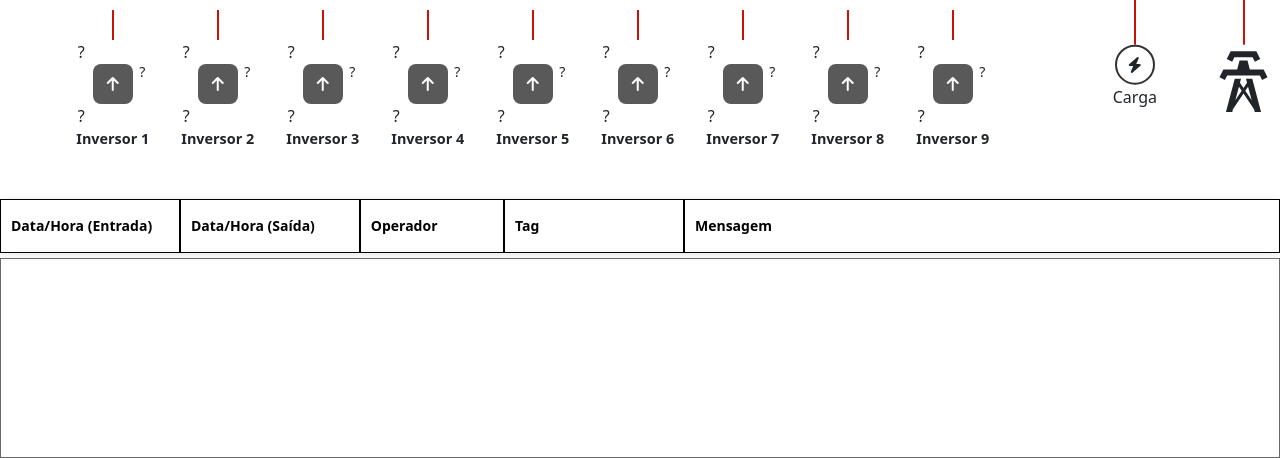
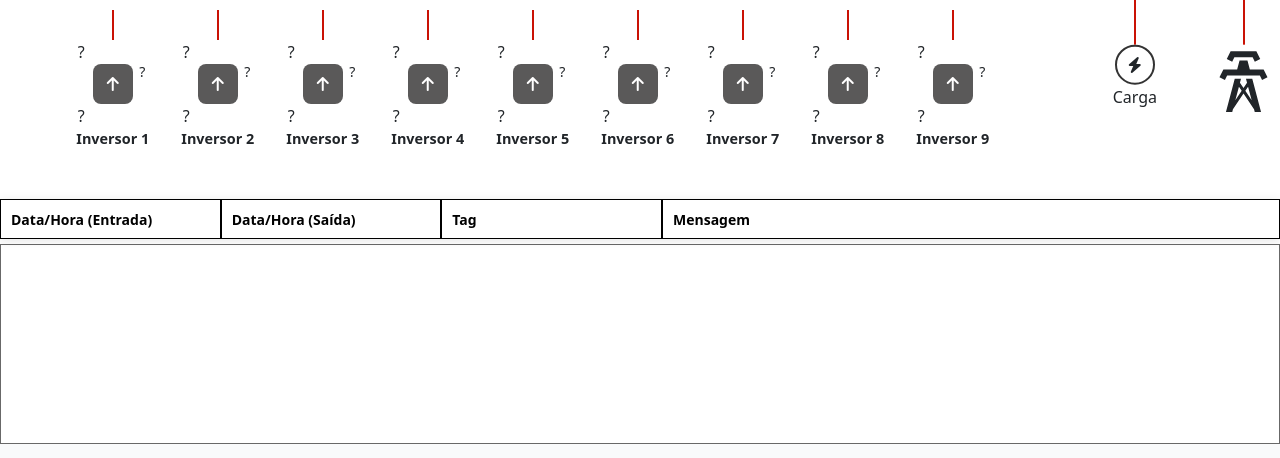
Before and after one commit to capua-eng/dash-graphein, a FastAPI app: page / in a window 1280 px wide. Shown: the part 644-1102 px from the top of the page. Run offline with FastAPI, Linux system fonts and the light colour scheme.

Commit message:
estilo alarmes

```diff
--- a/static/assets/style.css
+++ b/static/assets/style.css
@@ -673,19 +673,19 @@ nav button {
     min-height: 60px;
   }
 }
+
+
+/* ALARMES (header) */
 .alarm-header {
   display: flex;
-  /* background-color: #2c3e50; */
   color: black;
-  /* padding: 12px 0; */
   position: sticky;
   top: 0;
   z-index: 100;
   box-shadow: 0 2px 10px rgba(0, 0, 0, 0.1);
-  /* border-bottom: 1px solid black;; */
+  margin-bottom: 5px;
+  height: 40px;
   /* border: 1px solid red; */
-  margin-bottom: 5px;
-  height: auto;
 }
 
 .alarm-header > div {
@@ -694,97 +694,138 @@ nav button {
   font-size: 14px;
   border: 1px solid black;
   display: flex;
-  padding-top: 15px;
-
+  padding-top: 9px;
+  text-align: left;
+  width: 100%;
+  /* background-color: #2ecc71; */
 }
 
 .datetime_in,
 .datetime_out {
-  width: 15%;
-}
-
-.operator {
-  width: 12%;
+  flex: 1;
 }
 
 .tag {
-  width: 15%;
+  flex: 1;
 }
 
 .message {
-  width: 50%;
-  padding-left: 100px;
+  flex: 3;
 }
 
-/* Lista de Alarmes */
+/* lista de alarmes */
 .alarms-container {
   margin: 0;
   padding: 0;
   border: 1px solid rgb(104, 104, 104);
   overflow-y: scroll;
   height: 200px;
-
 }
 
 .alarm-item {
   display: flex;
   background-color: white;
-  /* margin: 5px 0; */
   margin-bottom: 5px;
   padding: 12px 0;
-  /* border-radius: 4px; */
   box-shadow: 0 1px 3px rgba(0, 0, 0, 0.1);
   transition: all 0.3s ease;
   position: relative;
-  height: 50px;
+  height: 35px;
   border: 1px solid gray;
-  /* border: 1px solid blue; */
+  /* border-radius: 4px; */
 }
 
 .alarm-item > div {
-  /* padding: 0 10px; */
-  /* padding-top: 13px; */
-  /* padding-left: 55px; */
   display: flex;
   align-items: center;
   justify-content: left;
   font-size: 14px;
   /* border: 1px solid green; */
-
 }
-
 .alarm-item:hover {
-  transform: translateY(-2px);
   box-shadow: 0 4px 8px rgba(0, 0, 0, 0.1);
 }
 
-/* Cores dos alarmes por status */
+/* cores dos alarmes por status */
 .alarm-item.active {
   background-color: #c4001d;
-  /* Vermelho claro */
   border-left: 4px solid #f44336;
 }
-
 .alarm-item.resolved {
   background-color: #ffc400;
-  /* Amarelo claro */
-  border-left: 4px solid #ffc107;
+  border-left: 4px solid #d19d02;
 }
 
 .alarm-item.active, .alarm-item.resolved .datetime{
   padding-left: 1%;
   font-weight: 600;
 }
+.alarm-item.active .datetime{
+  color: #ebebeb;
+}
 
 .alarm-item.active .message {
   color: #ffffff;
   font-weight: bold;
+  padding-left: 29%;
 }
 
 .alarm-item.resolved .message {
   color: #000000;
   font-weight: bold;
+  padding-left: 12%;
 }
+
+.alarm-item.resolved .datetimeout {
+  padding-left: 10%;
+  font-weight: 600;
+}
+
+/* Para telas médias (1366px ou 1440px) */
+@media (max-width: 1440px) {
+  .alarm-item.active .message {
+    padding-left: 27%;
+  }
+
+  .alarm-item.resolved .message {
+    padding-left: 9%;
+  }
+
+  .alarm-item.resolved .datetimeout {
+    padding-left: 8%;
+  }
+}
+
+/* Para notebooks comuns (1280px) */
+@media (max-width: 1280px) {
+  .alarm-item.active .message {
+    padding-left: 19%;
+  }
+
+  .alarm-item.resolved .message {
+    padding-left: 7.5%;
+  }
+
+  .alarm-item.resolved .datetimeout {
+    padding-left: 7%;
+  }
+}
+
+/* Para telas pequenas como 1024px (tablets ou notebooks menores) */
+@media (max-width: 1024px) {
+  .alarm-item.active .message {
+    padding-left: 15%;
+  }
+
+  .alarm-item.resolved .message {
+    padding-left: 6%;
+  }
+
+  .alarm-item.resolved .datetimeout {
+    padding-left: 6%;
+  }
+}
+
 
 /* Menu de Contexto */
 .context-menu {
--- a/static/script.js
+++ b/static/script.js
@@ -197,7 +197,7 @@ const HomePageModule = {
             currentAlarms = (data.alarmes_erros || []).map((a, i) => ({
                 id: i + 1,
                 datetimeIn: new Date(a.DataErroIni).toLocaleString('pt-BR'),
-                // datetimeOut: a.DataErroFim ? new Date(a.DataErroFim).toLocaleString('pt-BR').replace('T', ' ').split('.')[0] : 'Ativo',
+                datetimeOut: a.DataErroFim ? new Date(a.DataErroFim).toLocaleString('pt-BR').replace('T', ' ').split('.')[0] : 'Ativo',
                 equipment: a.Equipamento,
                 message: `${a.Equipamento}: ${a.Erro}`,
                 isActive: a.DataErroFim === null,
@@ -223,14 +223,12 @@ const HomePageModule = {
             el.dataset.id = alarm.id;
             el.innerHTML = `
                 <div class="datetime">${alarm.datetimeIn}</div>
-                <div class="datetime_out"></div>
-                <div class="operator"></div>
+                <div class="datetimeout">${alarm.isActive ? '' : alarm.datetimeOut}</div>
                 <div class="tag"></div>
                 <div class="message">${alarm.message}</div>
             `;
             alarmsList.appendChild(el);
         });
-        // <div class="datetime_out">${alarm.isActive ? '' : alarm.datetimeOut}</div>
     }
 
     function setupAlarmEvents() {
--- a/templates/index.html
+++ b/templates/index.html
@@ -430,9 +430,6 @@
         <div class="datetime_out">
             <p>Data/Hora (Saída)</p>
         </div>
-        <div class="operator">
-            <p>Operador</p>
-        </div>
         <div class="tag">
             <p>Tag</p>
         </div>
```
